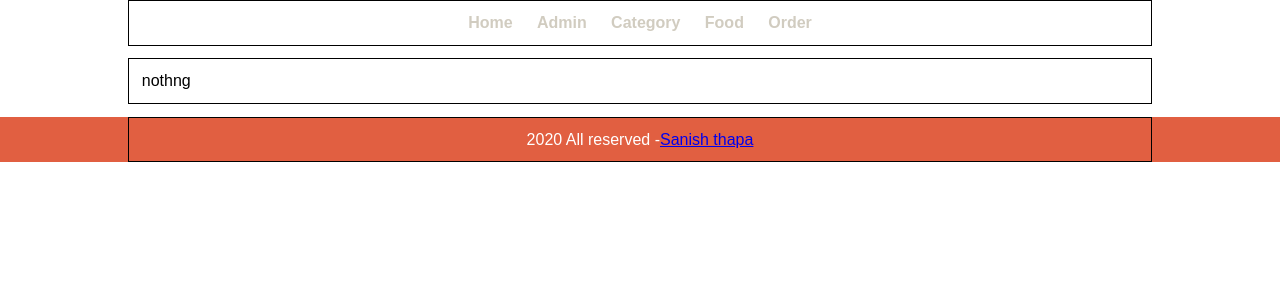
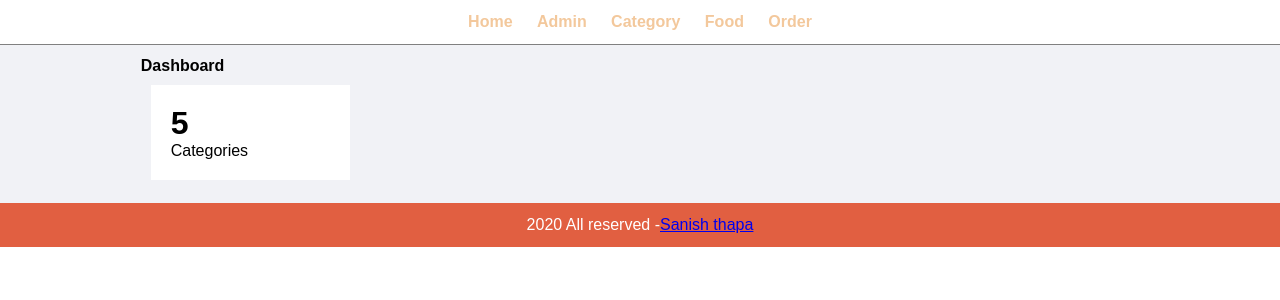
Before and after one commit to Sanish73/FOOD-ORDER-ecommerce-BACKED, a PHP site: page /admin/index.php in a window 1280 px wide. Shown: the top 300 px of the page. Run offline with PHP 8.4, Linux system fonts and the light colour scheme.

Commit message:
main menu

```diff
--- a/admin/index.php
+++ b/admin/index.php
@@ -36,7 +36,11 @@
     <!-- main content section starts -->
     <div class="main-content">
         <div class="wrapper">
-        nothng
+            <strong>Dashboard</strong>
+            <div class="col-4">
+                <h1>5</h1>
+                Categories
+            </div>
         </div>
 
     </div>
--- a/css/admin.css
+++ b/css/admin.css
@@ -13,7 +13,7 @@
 }
 
 .wrapper {
-    border: 1px solid black;
+    /* border: 1px solid black; */
     padding: 1%;
     width: 80%;
     margin: 0 auto;
@@ -31,6 +31,9 @@
 
 
 /* ///////////////////css for MENU */
+.menu{
+    border-bottom: 1px solid grey;
+}
 .menu ul {
     list-style-type: none;
     /*yesley chai link ko dot hataidinxa*/
@@ -46,7 +49,7 @@
     text-decoration: none;
     /*this hides the link line*/
     font-weight: bold;
-    color: #d1ccc0;
+    color: #f3c89c;
 }
 
 .menu ul li a:hover {
@@ -58,7 +61,15 @@
 /* //////////////////css for Main content */
 
 .main-content{
-    margin: 1% 0;
+    /* margin: 1% 0; */
+    background-color: #f1f2f6;
+}
+
+.col-4{
+    background-color: white;
+    margin: 1%;
+    padding: 2%;
+    width: 20%;
 }
 
 
```
Lines whose indentation alone changed are shown as unchanged.
